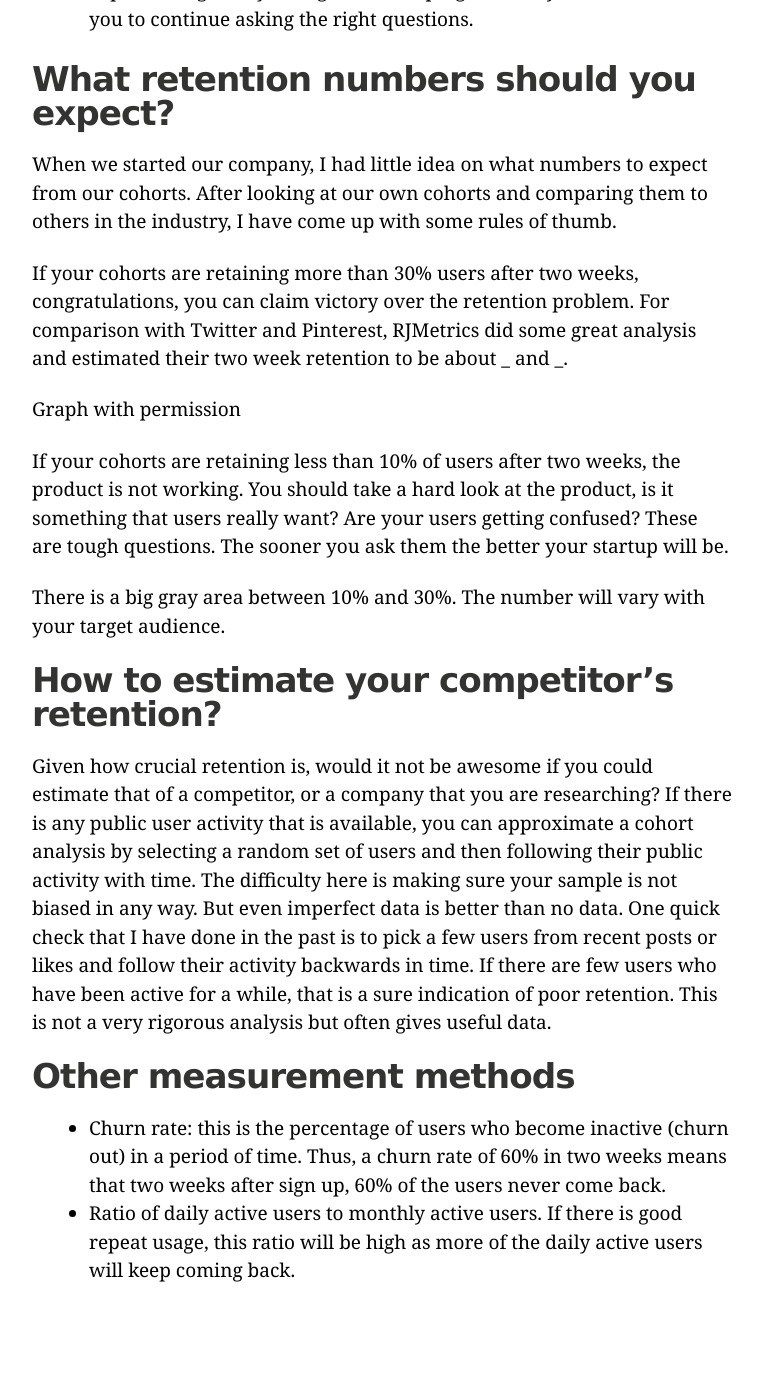
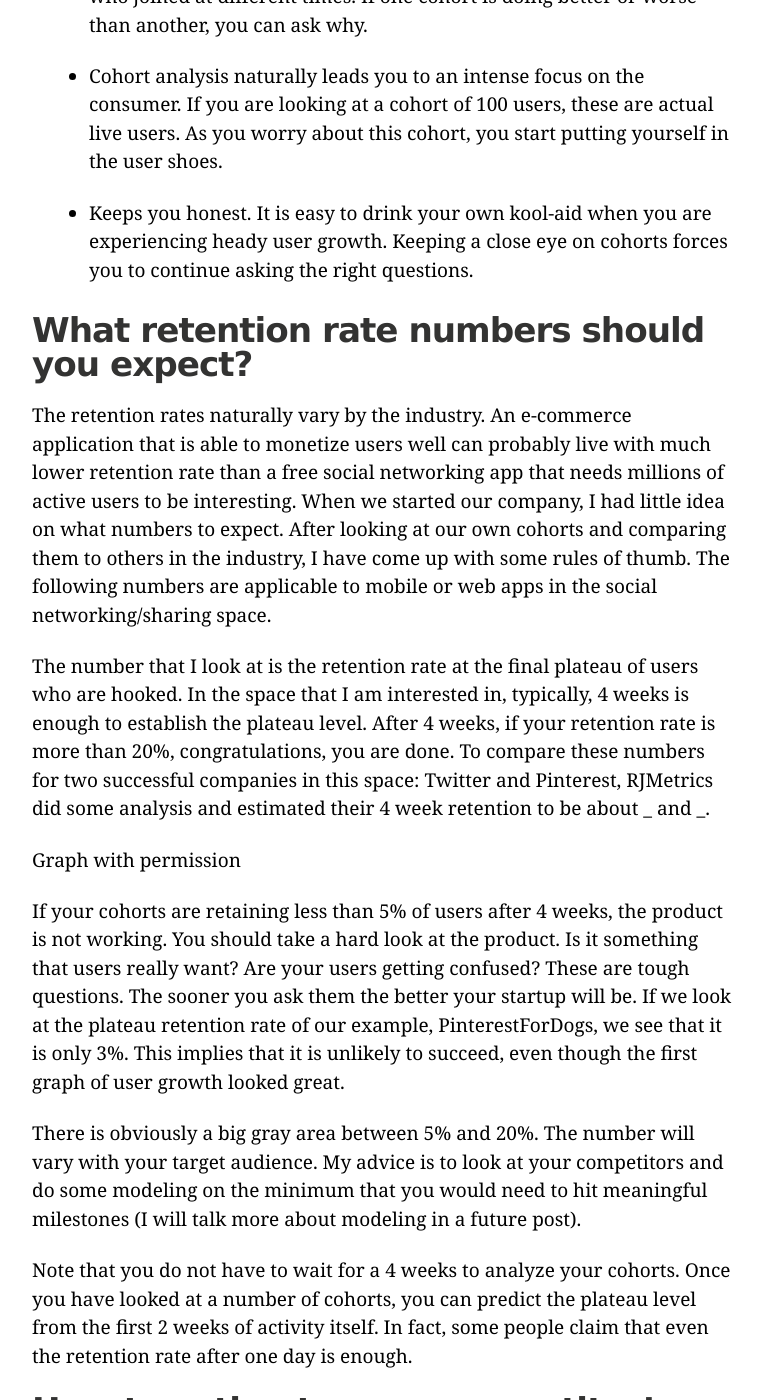
Before and after one commit to avdr/avdr.github.io, a Jekyll site: the page built from _posts/2013-11-10-cohort-analysis.markdown, in a window 1280 px wide and 1400 px high, scrolled down 3757 px. Shown: the whole window, without its empty margins (258-1021 px from the left). Built offline with Jekyll 4.4.1, drawn with Linux system fonts in a browser that asks for light colours; Markdown is read by kramdown in place of the engine named in the settings; some of the changed text lies outside the part shown.

Commit message:
Refactored retentin rate

```diff
--- a/_posts/2013-11-10-cohort-analysis.markdown
+++ b/_posts/2013-11-10-cohort-analysis.markdown
@@ -5,17 +5,17 @@ title: Why you should look at cohorts
 # <span style="color:red">DRAFT</span>
 # Why you should look at cohorts
 
-Imagine that an entrepreneur came to you and showed you this graph.
+Imagine that an entrepreneur came to you and showed you this graph for an app we will call PinterestForDogs.
 
 <img class="iborder" src="/assets/users_growth.png"/>
 
-You would think the startup is doing quite well, right? Well, it depends.
+You would think PinterestForDogs is doing quite well, right? Well, it depends.
 
 A common mistake entrepreneurs make is to focus too much on user growth. User growth is a necessary but not a sufficient condition for success. Often, a much more important question is: “Are you retaining the users you are acquiring?” Eventually, all user acquisition channels saturate. If the startup is unable to retain the users it acquires, the result is a hollowing out effect. It looks like a ring of fire expanding outwards. The fire burns out everything inside and the only activity that survives is at the edges.
 
 <img class="iborder" src="/assets/brush_fire.jpg"/>
 
-I learned this the hard way with our first product. This was a walkie-talkie app in which a user could record a short audio clip and send it to a friend. We saw good viral growth as users invited others. User retention, however, was not so great; people would be very excited initially but within a few weeks they would drop off. The end result was an app that was downloaded by millions but used by few after some months.
+I learned this the hard way with our first product. This was a walkie-talkie app in which a user could record a short audio clip and send it to a friend. We saw good viral growth as users invited others. User retention, however, was not so great; people would be very excited initially but within a few weeks they would drop off. The end result was an app that was downloaded by millions but used by few.
 
 If the product is growing fast, it is too easy to forget retention. But to be successful, the product needs repeated usage which can only come by establishing a lasting habit in users' minds. Nir Eyal has some great ideas around this theme using a framework called [desire engine](http://www.nirandfar.com/2012/03/how-to-manufacture-desire.html).
 
@@ -30,7 +30,7 @@ A cohort analysis follows these users actions over a period of time.
 
 Th retention rate of a cohort for a period of time is the ratio of number of active users at the end of the period to the number of active users at the start of the period. The definition of an active user is usually very specific to the product. For our purposes, a user is active on a given day if he or she has visited the product on that day.
 
-Let us examine a concrete example by following two cohorts of 100 users, one cohort consisting of users who joined on January 1 and another who joined a week later on January 8.
+Let us continue with our example product, PinterestForDogs. We will measure the retention rate for two cohorts of 100 users, one cohort consisting of users who joined on January 1 and another who joined a week later on January 8.
 
 Picture of a graph
 
@@ -40,7 +40,9 @@ The same data can also be shown as a table:
 
 Picture of a table
 
-Cohorts can be used to track any metric of importance: app visits, number of shares, dollars spent, and so on. The cohort themselves can be grouped by any interesting characteristic: users coming from an ad channel, in a particular demographic, who have crossed some milestone in the app, etc.
+As you can see from the above example, the retention rate decays with time. Usually, there is a sharp drop off in the first few days as some users who were just trying the product fail to come back. The graph starts flattening in a few weeks and eventually plateaus. This final level consists of users that have become *hooked*: they have established a habit pattern to keep coming back to the product. These are your most interesting users.
+
+Cohorts can be used to track any metric of importance: app visits, number of likes, dollars spent, and so on. The cohort themselves can be formed using any interesting characteristic: users coming from an ad channel, in a particular demographic, who have crossed some milestone in the app, etc.
 
 Analytics platforms such as [Mixpanel](http://mixpanel.com) and [KissMetrics](http://kissmetrics.com) offer cohort analysis capabilities. There are also more specialized solutions such as [RJMetrics](http://rjmetrics.com).
 
@@ -55,23 +57,25 @@ Analytics platforms such as [Mixpanel](http://mixpanel.com) and [KissMetrics](ht
 
 * Keeps you honest. It is easy to drink your own kool-aid when you are experiencing heady user growth. Keeping a close eye on cohorts forces you to continue asking the right questions.
 
-## What retention numbers should you expect?
-When we started our company, I had little idea on what numbers to expect from our cohorts. After looking at our own cohorts and comparing them to others in the industry, I have come up with some rules of thumb.
+## What retention rate numbers should you expect?
+The retention rates naturally vary by the industry. An e-commerce application that is able to monetize users well can probably live with much lower retention rate than a free social networking app that needs millions of active users to be interesting. When we started our company, I had little idea on what numbers to expect. After looking at our own cohorts and comparing them to others in the industry, I have come up with some rules of thumb. The following numbers are applicable to mobile or web apps in the social networking/sharing space.
 
-If your cohorts are retaining more than 30% users after two weeks, congratulations, you can claim victory over the retention problem. For comparison with Twitter and Pinterest, RJMetrics did some great analysis and estimated their two week retention to be about _ and _.
+The number that I look at is the retention rate at the final plateau of users who are hooked. In the space that I am interested in, typically, 4 weeks is enough to establish the plateau level. After 4 weeks, if your retention rate is more than 20%, congratulations, you are done.  To compare these numbers for two successful companies in this space: Twitter and Pinterest, RJMetrics did some analysis and estimated their 4 week retention to be about _ and _.
 
 Graph with permission
 
-If your cohorts are retaining less than 10% of users after two weeks, the product is not working. You should take a hard look at the product, is it something that users really want? Are your users getting confused? These are tough questions. The sooner you ask them the better your startup will be.
+If your cohorts are retaining less than 5% of users after 4 weeks, the product is not working. You should take a hard look at the product. Is it something that users really want? Are your users getting confused? These are tough questions. The sooner you ask them the better your startup will be. If we look at the plateau retention rate of our example, PinterestForDogs, we see that it is only 3%. This implies that it is unlikely to succeed, even though the first graph of user growth looked great.
 
-There is a big gray area between 10% and 30%. The number will vary with your target audience.
+There is obviously a big gray area between 5% and 20%. The number will vary with your target audience. My advice is to look at your competitors and do some modeling on the minimum that you would need to hit meaningful milestones (I will talk more about modeling in a future post).
+
+Note that you do not have to wait for a 4 weeks to analyze your cohorts. Once you have looked at a number of cohorts, you can predict the plateau level from the first 2 weeks of activity itself. In fact, some people claim that even the retention rate after one day is enough.
 
 ## How to estimate your competitor's retention?
 
 Given how crucial retention is, would it not be awesome if you could estimate that of a competitor, or a company that you are researching? If there is any public user activity that is available, you can approximate a cohort analysis by selecting a random set of users and then following their public activity with time. The difficulty here is making sure your sample is not biased in any way. But even imperfect data is better than no data. One quick check that I have done in the past is to pick a few users from recent posts or likes and follow their activity backwards in time. If there are few users who have been active for a while, that is a sure indication of poor retention. This is not a very rigorous analysis but often gives useful data.
 
 ## Other measurement methods
-* Churn rate: this is the percentage of users who become inactive (churn out) in a period of time. Thus, a churn rate of 60% in two weeks means that two weeks after sign up, 60% of the users never come back.
+* Churn rate: this is the percentage of users who become inactive (churn out) in a period of time. Thus, a churn rate of 60% in two weeks means that two weeks after sign up, 60% of the users never come back. Essentially, it is the complement of the retention rate.
 * Ratio of daily active users to monthly active users. If there is good repeat usage, this ratio will be high as more of the daily active users will keep coming back.
 
 <!--
```
